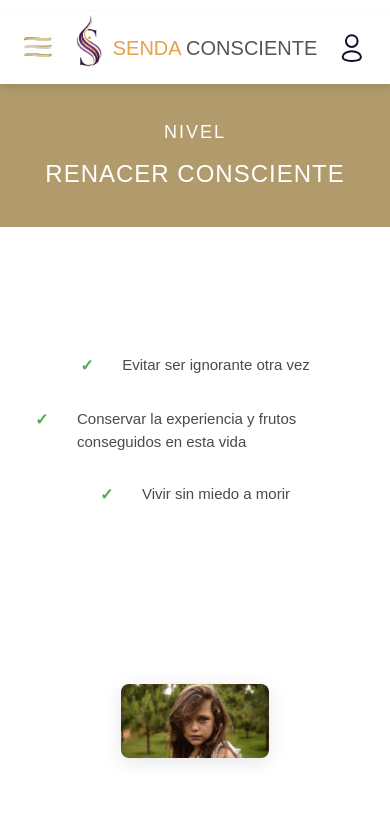
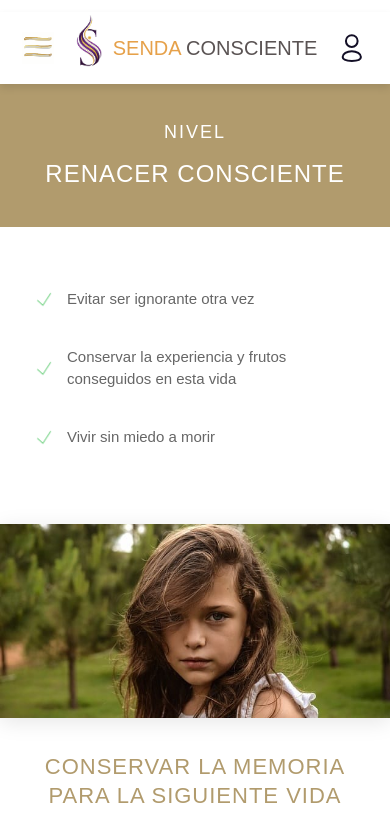
Before and after one commit to orbimatrix/Conscious-path, a Next.js app: page /renacer in a window 390 px wide. Shown: the top 832 px of the page. Built offline with nearby package versions, Linux system fonts and the light colour scheme.

Commit message:
Remove unused image and refactor RenacerPage layout. Replace benefit icons with images for improved visual consistency, adjust padding and flex properties for better responsiveness, and implement media queries for enhanced image handling across various screen sizes.

```diff
--- a/src/app/renacer/page.tsx
+++ b/src/app/renacer/page.tsx
@@ -19,21 +19,24 @@ export default function RenacerPage() {
           <div className="renacer-benefits-container">
               <ul className="renacer-benefits-list">
                 <li className="renacer-benefit-item">
-                <span className="benefit-icon">✓</span>
+                  <img src="/img/check.png" alt="Check" className="benefit-icon" />
                   <span className="benefit-text">Evitar ser ignorante otra vez</span>
                 </li>
                 <li className="renacer-benefit-item">
-                <span className="benefit-icon">✓</span>
+                  <img src="/img/check.png" alt="Check" className="benefit-icon" />
                   <span className="benefit-text">Conservar la experiencia y frutos conseguidos en esta vida</span>
                 </li>
                 <li className="renacer-benefit-item">
-                <span className="benefit-icon">✓</span>
+                  <img src="/img/check.png" alt="Check" className="benefit-icon" />
                   <span className="benefit-text">Vivir sin miedo a morir</span>
                 </li>
               </ul>
           </div>
         </section>
 
+      </main>
+
+      {/* Image Section - Outside main container for full width */}
       <section className="renacer-image-section">
         <div className="renacer-image-container">
           <Image
@@ -43,11 +46,11 @@ export default function RenacerPage() {
             width={1600}
             height={1200}
             sizes="(max-width: 1920px) 100vw, 1200px"
-
           />
         </div>
       </section>
 
+      <main className="renacer-main">
         <section className="renacer-info-section">
           <div className="renacer-info-container">
             <h2 className="renacer-info-title">CONSERVAR LA MEMORIA PARA LA SIGUIENTE VIDA</h2>
--- a/src/app/renacer/renacer.css
+++ b/src/app/renacer/renacer.css
@@ -6,6 +6,7 @@
 
 .renacer-main {
   width: 100%;
+  padding: 0;
 }
 
 /* Hero Section */
@@ -39,24 +40,33 @@
 
 /* Benefits Section */
 .renacer-benefits {
-  padding: 60px 20px;
   background: white;
-  text-align: center;
+  padding: 30px 20px;
+  min-height: 25vh;
+  display: flex;
+  align-items: center;
+  justify-content: center;
+}
+
+.renacer-benefits-container {
+  max-width: 500px;
+  margin: 0 auto;
+  width: 100%;
+  padding: 20px;
+  border-radius: 8px;
+  background: white;
+  display: flex;
+  /* flex-direction: column; */
+  justify-content: center;
+  align-items: center;
+}
+
+.renacer-benefits-wrapper {
   display: flex;
   justify-content: center;
   align-items: center;
-  min-height: 50vh;
-}
-
-.renacer-benefits-container {
-  max-width: 800px;
-  margin: 0 auto;
-  display: flex;
-  justify-content: center;
-  align-items: center;
-  padding: 20px;
   width: 100%;
-  text-align: center;
+  flex-direction: column;
 }
 
 .renacer-benefits-list {
@@ -66,10 +76,23 @@
   text-align: left;
   display: flex;
   flex-direction: column;
-  align-items: center;
-  gap: 15px;
-  width: auto;
-  max-width: 600px;
+  align-items: flex-start;
+  gap: 8px;
+  max-width: 400px;
+  margin: 0 auto;
+}
+
+/* Large screen optimization */
+@media (min-width: 1200px) {
+  .renacer-benefits-list {
+    max-width: 600px;
+  }
+}
+
+@media (min-width: 1600px) {
+  .renacer-benefits-list {
+    max-width: 800px;
+  }
 }
 
 /* Center benefits for larger screens */
@@ -102,21 +125,22 @@
 
 .renacer-benefit-item {
   display: flex;
-  align-items: flex-start;
-  justify-content: center;
+  align-items: center;
+  justify-content: flex-start;
   gap: 12px;
+  padding: 6px 0;
   font-size: 18px;
-  color: #4A4A4A;
+  color: #666;
   width: 100%;
 }
 
 .benefit-icon {
-  color: #4CAF50;
-  font-size: 18px;
-  font-weight: bold;
+  margin-right: 2px;
   flex-shrink: 0;
-  min-width: 20px;
-  margin-top: 0;
+  width: 22px;
+  height: 22px;
+  object-fit: contain;
+  min-width: 22px;
 }
 
 .benefit-text {
@@ -148,7 +172,7 @@
   width: 100%;
   max-width: 70%;
   height: auto;
-  border-radius: 8px;
+  border-radius: 0;
   box-shadow: 0 4px 20px rgba(0, 0, 0, 0.1);
   display: block;
   margin: 0 auto;
@@ -492,8 +516,9 @@
   }
 
   .benefit-icon {
-    font-size: 18px;
-    margin-right: 12px;
+    width: 20px;
+    height: 20px;
+    min-width: 20px;
   }
 
   .renacer-image-section {
@@ -608,8 +633,9 @@
   }
 
   .benefit-icon {
-    font-size: 16px;
-    margin-right: 10px;
+    width: 18px;
+    height: 18px;
+    min-width: 18px;
   }
 
   .renacer-image-section {
@@ -706,8 +732,9 @@
   }
 
   .benefit-icon {
-    font-size: 15px;
-    margin-right: 8px;
+    width: 18px;
+    height: 18px;
+    min-width: 18px;
   }
 
   .renacer-image-section {
@@ -773,3 +800,50 @@
     font-size: 12px;
   }
 }
+
+/* Full width image for devices 960px to 360px */
+@media (max-width: 960px) and (min-width: 360px) {
+  .renacer-image-section {
+    padding: 0 !important;
+  }
+
+  .renacer-image-container {
+    max-width: 100% !important;
+    width: 100% !important;
+    margin: 0 !important;
+    padding: 0 !important;
+  }
+
+  .renacer-image {
+    max-width: 100% !important;
+    width: 100% !important;
+    margin: 0 !important;
+    border-radius: 0 !important;
+  }
+}
+
+/* Increase image size for screens wider than 960px */
+@media (min-width: 960px) {
+  .renacer-image-container {
+    max-width: 2000px;
+  }
+
+  .renacer-image {
+    max-width: 1800px;
+    width: 100%;
+    height: auto;
+  }
+}
+
+/* Extra large screens */
+@media (min-width: 1920px) {
+  .renacer-image-container {
+    max-width: 2000px;
+  }
+
+  .renacer-image {
+    max-width: 1800px;
+    width: 100%;
+    height: auto;
+  }
+}
```
Also changed, not shown: public/fotos/kid.jpg (renamed from public/fotos/kid-3031836_640.jpg). Lines whose indentation alone changed are shown as unchanged.
